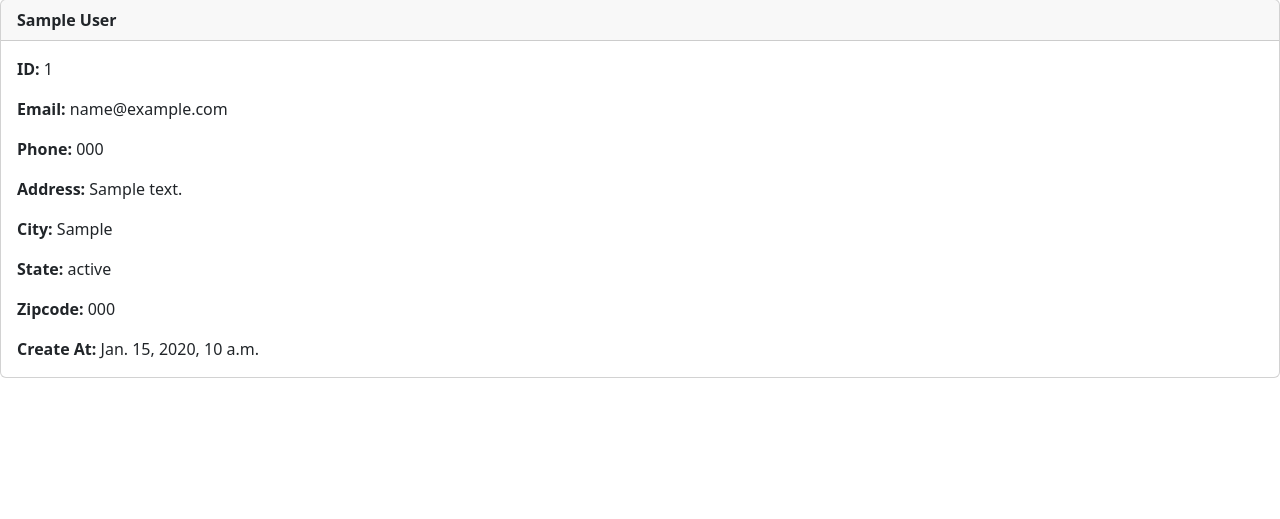
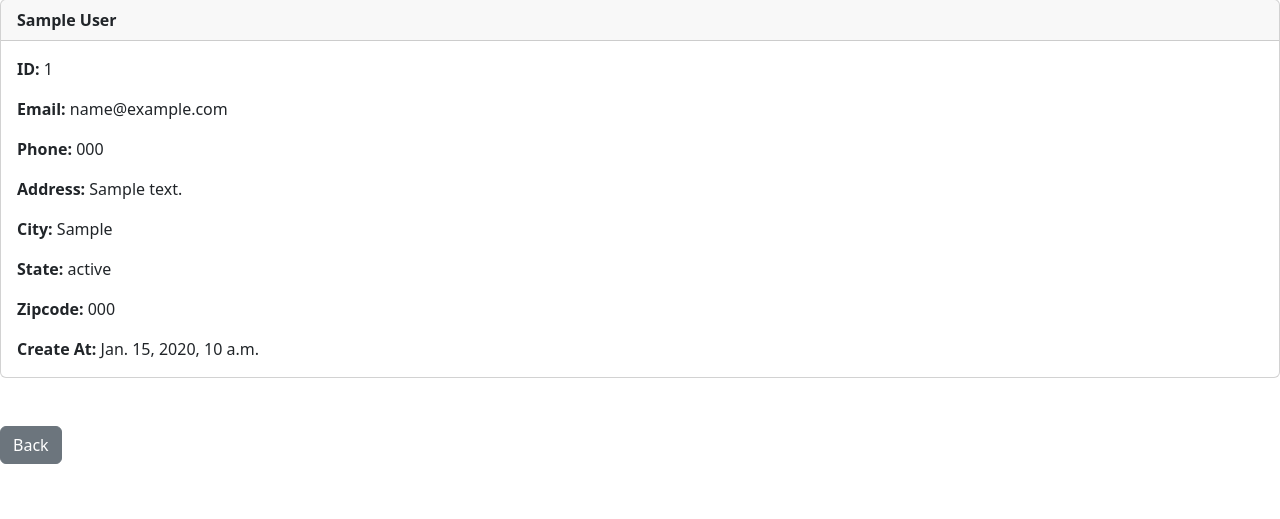
Before and after one commit to Ryearwood/Django_Projects, a Django app: page /record/1 in a window 1280 px wide. Shown: the part 81-600 px from the top of the page. Run offline with Django 5.2, Linux system fonts and the light colour scheme; a user stored in the database is signed in; tables that the repository leaves empty hold one stand-in row (values such as "Sample post").

Commit message:
Add 'Back' Button on Customer Record page

```diff
--- a/djangocrm/website/templates/record.html
+++ b/djangocrm/website/templates/record.html
@@ -21,4 +21,7 @@
     </div>
 </div>
 
+<br/><br/>
+<a href="{% url 'home' %}" class="btn btn-secondary">Back</a>
+
 {% endblock %}
```
